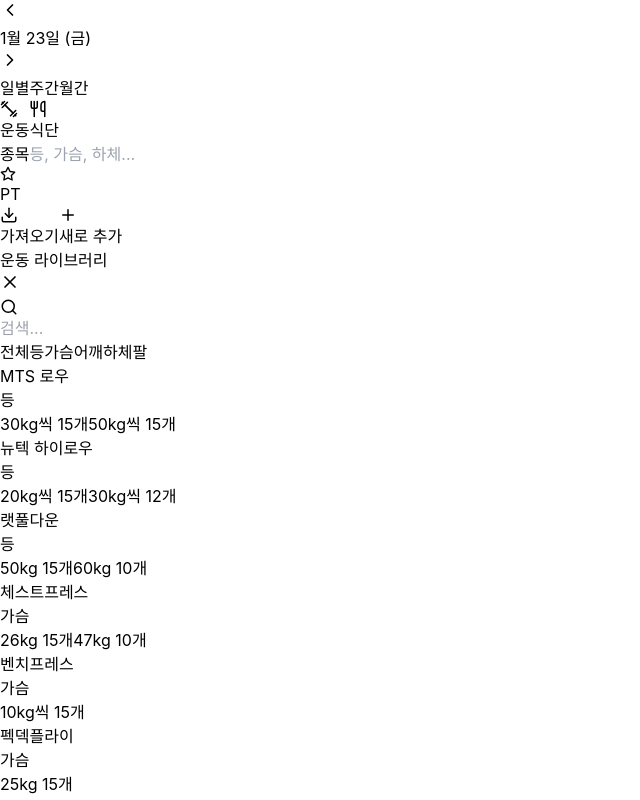
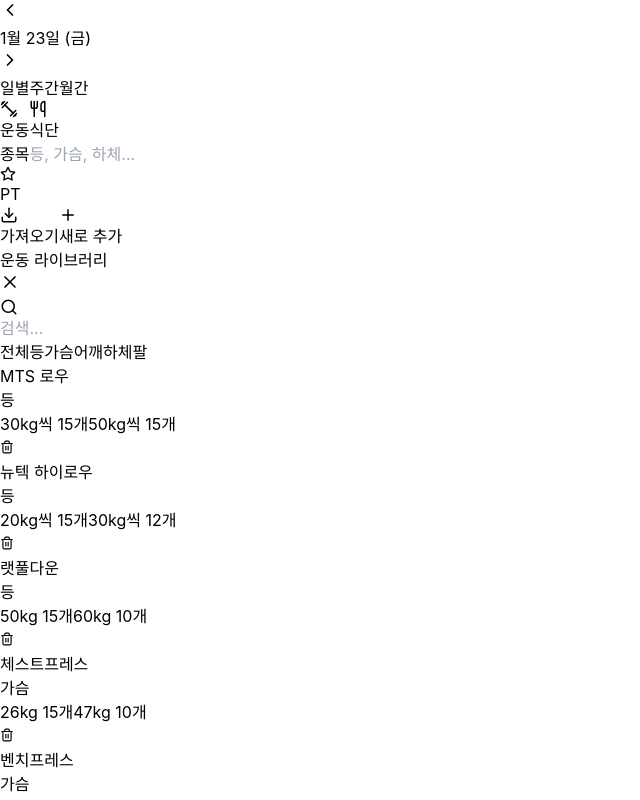
Before and after one commit to seokmin784/pt-app, a React (Vite) app: page / in a window 1280 px wide. Both pictures are taken after a click on the button "가져오기". Shown: the top 800 px of the page, without its empty margins (0-640 px from the left). Built offline with nearby package versions, Linux system fonts and the light colour scheme.

Commit message:
Update App.jsx

```diff
--- a/src/App.jsx
+++ b/src/App.jsx
@@ -979,15 +979,17 @@ export default function PTManagementApp() {
                 return (
                   <div
                     key={exercise.id}
-                    onClick={() => toggleExerciseSelection(exercise.id)}
-                    className={`p-4 rounded-2xl cursor-pointer transition-all border ${
+                    className={`p-4 rounded-2xl transition-all border ${
                       isSelected
                         ? 'bg-blue-500/20 border-blue-500'
                         : 'bg-white/5 border-white/10 hover:bg-white/10'
                     }`}
                   >
                     <div className="flex items-center justify-between">
-                      <div className="flex-1">
+                      <div
+                        className="flex-1 cursor-pointer"
+                        onClick={() => toggleExerciseSelection(exercise.id)}
+                      >
                         <div className="flex items-center gap-2 mb-2">
                           <h3 className="font-semibold text-white">{exercise.name}</h3>
                           <span className={`text-xs px-2 py-0.5 rounded-full ${categoryColors[exercise.category]?.light || 'bg-white/10'} ${categoryColors[exercise.category]?.text || 'text-white/60'}`}>
@@ -1000,8 +1002,25 @@ export default function PTManagementApp() {
                           ))}
                         </div>
                       </div>
-                      <div className={`w-6 h-6 rounded-full flex items-center justify-center ${isSelected ? 'bg-blue-500' : 'bg-white/10'}`}>
-                        {isSelected && <Check size={14} />}
+                      <div className="flex items-center gap-2">
+                        <button
+                          onClick={(e) => {
+                            e.stopPropagation();
+                            if (confirm(`"${exercise.name}" 운동을 라이브러리에서 삭제할까요?`)) {
+                              setExerciseLibrary(prev => prev.filter(ex => ex.id !== exercise.id));
+                              setSelectedExercises(prev => prev.filter(id => id !== exercise.id));
+                            }
+                          }}
+                          className="w-8 h-8 rounded-full bg-white/5 hover:bg-rose-500/20 flex items-center justify-center transition-all"
+                        >
+                          <Trash2 size={14} className="text-white/40 hover:text-rose-400" />
+                        </button>
+                        <div
+                          onClick={() => toggleExerciseSelection(exercise.id)}
+                          className={`w-6 h-6 rounded-full flex items-center justify-center cursor-pointer ${isSelected ? 'bg-blue-500' : 'bg-white/10'}`}
+                        >
+                          {isSelected && <Check size={14} />}
+                        </div>
                       </div>
                     </div>
                   </div>
```
